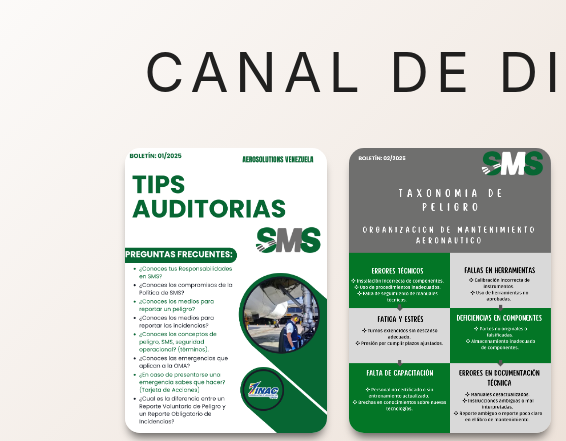
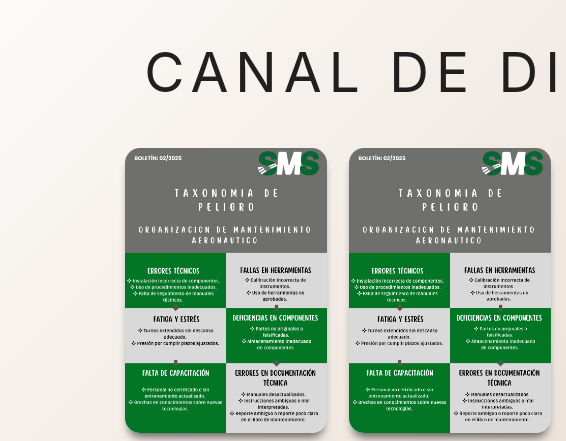
Before and after one commit to RichardGestion/AeroSolutionsVenezuelaSMS, a website: page comunicaciones.html in a window 1280 px wide. Shown: the top 441 px of the page, 78-644 px from the left. Drawn offline with nearby package versions, Linux system fonts and the light colour scheme; files whose address does not match are found by name.

Commit message:
Update comunicaciones.html

```diff
--- a/comunicaciones.html
+++ b/comunicaciones.html
@@ -22,13 +22,13 @@
           <div class="row galeria">
                <div class="col s12 m4 l3">
                     <div class="material-placeholder">
-                         <img src="comunicaciones/1.png" alt="" class="responsive-img materialboxed" data-caption="Boletin Enero.">
+                         <img src="comunicaciones/2.png" alt="" class="responsive-img materialboxed" data-caption="Boletin 001 2025.">
                     </div>
                </div>
 
                <div class="col s12 m4 l3">
                     <div class="material-placeholder">
-                         <img src="comunicaciones/2.png" alt="" class="responsive-img materialboxed" data-caption="Boletin Febrero.">
+                         <img src="comunicaciones/2.png" alt="" class="responsive-img materialboxed" data-caption="Boletin 002 2025.">
                     </div>
                </div>
 
```
